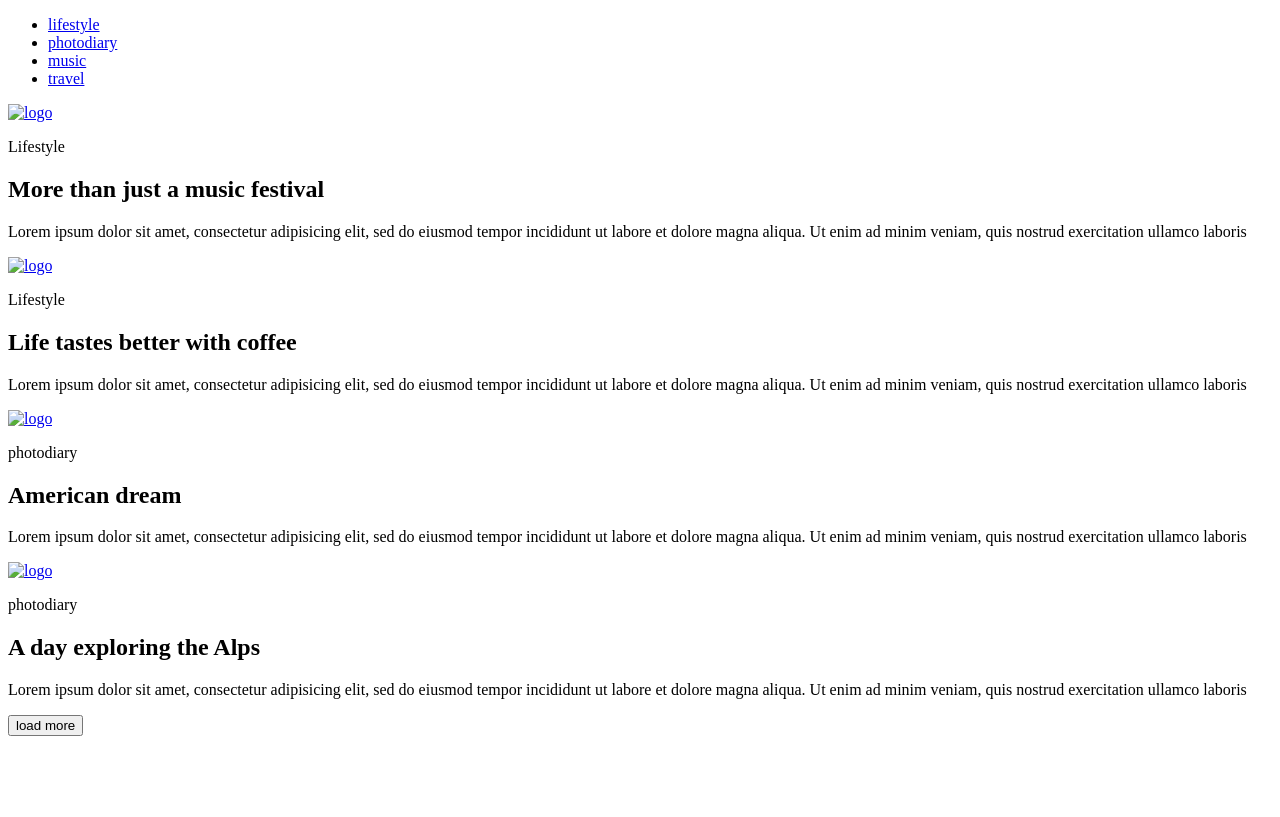
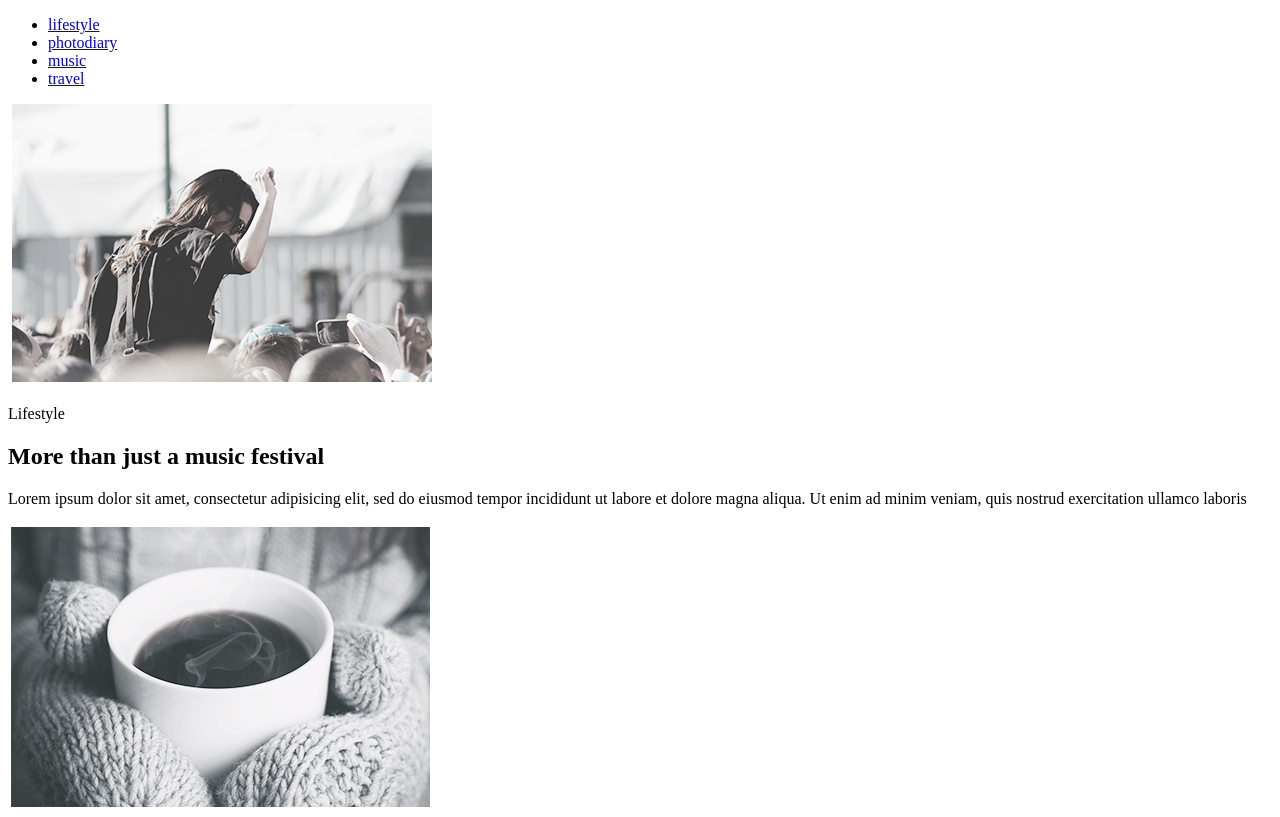
Before and after one commit to AleksaFE/goit-fe-course, a plain HTML site: page html-css/module-01/index.html in a window 1280 px wide. Shown: the top 817 px of the page. Drawn offline with Linux system fonts and the light colour scheme.

Commit message:
Update index.html

```diff
--- a/html-css/module-01/index.html
+++ b/html-css/module-01/index.html
@@ -17,7 +17,7 @@
         </ul>
 
 <a href="C:\Users\Sashulia\Desktop\Ishchenko O. FE-33\module_1\img" target="_blank">
-<img src="img/1.png" alt="logo">
+<img src="1.png" alt="logo">
 </a>
 <p>Lifestyle</p>
 
@@ -25,21 +25,21 @@
 <p>Lorem ipsum dolor sit amet, consectetur adipisicing elit, sed do eiusmod tempor incididunt ut labore et dolore magna aliqua. Ut enim ad minim veniam, quis nostrud exercitation ullamco laboris</p>
 
 <a href="C:\Users\Sashulia\Desktop\Ishchenko O. FE-33\module_1\img" target="_blank">
-    <img src="img/2.png" alt="logo">
+    <img src="2.png" alt="logo">
     </a>
     <p>Lifestyle</p>
     <h2>Life tastes better with coffee</h2>
     <p>Lorem ipsum dolor sit amet, consectetur adipisicing elit, sed do eiusmod tempor incididunt ut labore et dolore magna aliqua. Ut enim ad minim veniam, quis nostrud exercitation ullamco laboris</p>
 
     <a href="C:\Users\Sashulia\Desktop\Ishchenko O. FE-33\module_1\img" target="_blank">
-        <img src="img/3.png" alt="logo">
+        <img src="3.png" alt="logo">
         </a>
         <p>photodiary</p>
         <h2>American dream</h2>
         <p>Lorem ipsum dolor sit amet, consectetur adipisicing elit, sed do eiusmod tempor incididunt ut labore et dolore magna aliqua. Ut enim ad minim veniam, quis nostrud exercitation ullamco laboris</p>
 
         <a href="C:\Users\Sashulia\Desktop\Ishchenko O. FE-33\module_1\img" target="_blank">
-            <img src="img/4.png" alt="logo">
+            <img src="4.png" alt="logo">
             </a>
             <p>photodiary</p>
             <h2>A day exploring the Alps</h2>
```
